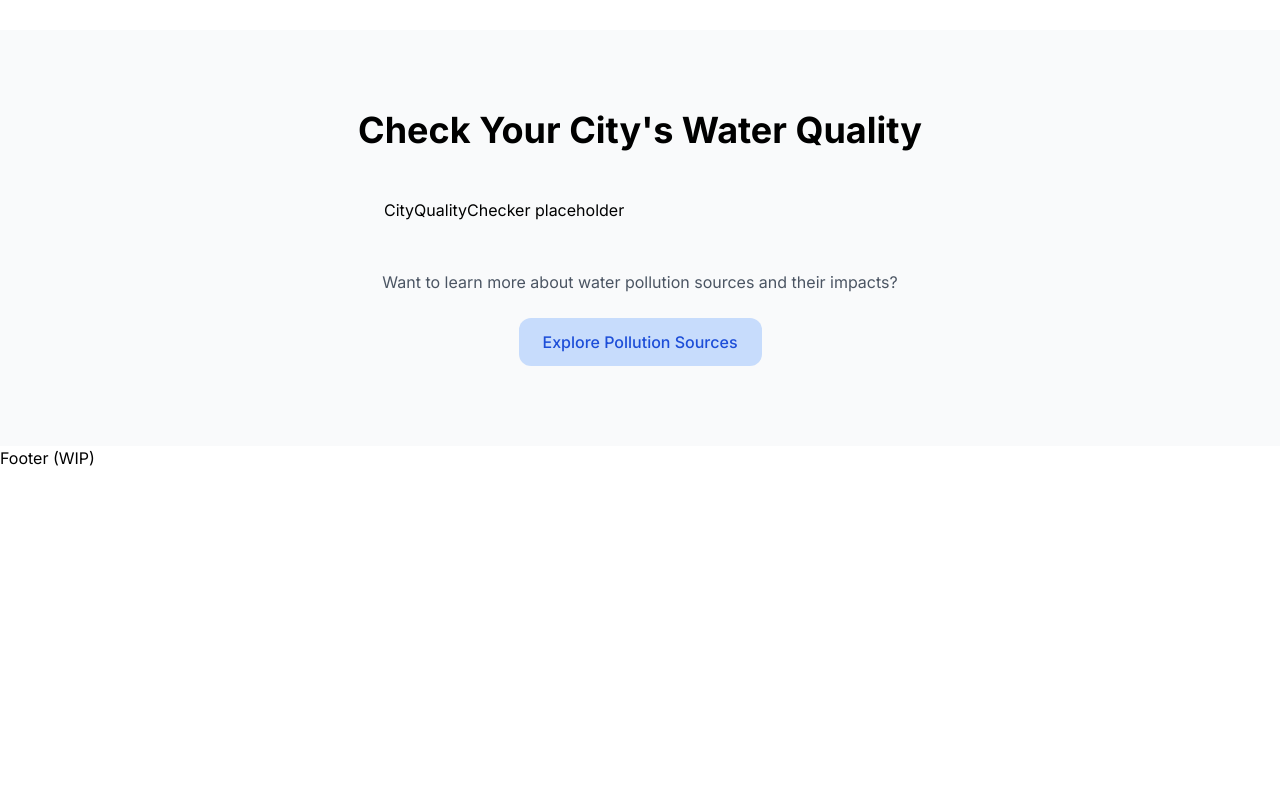
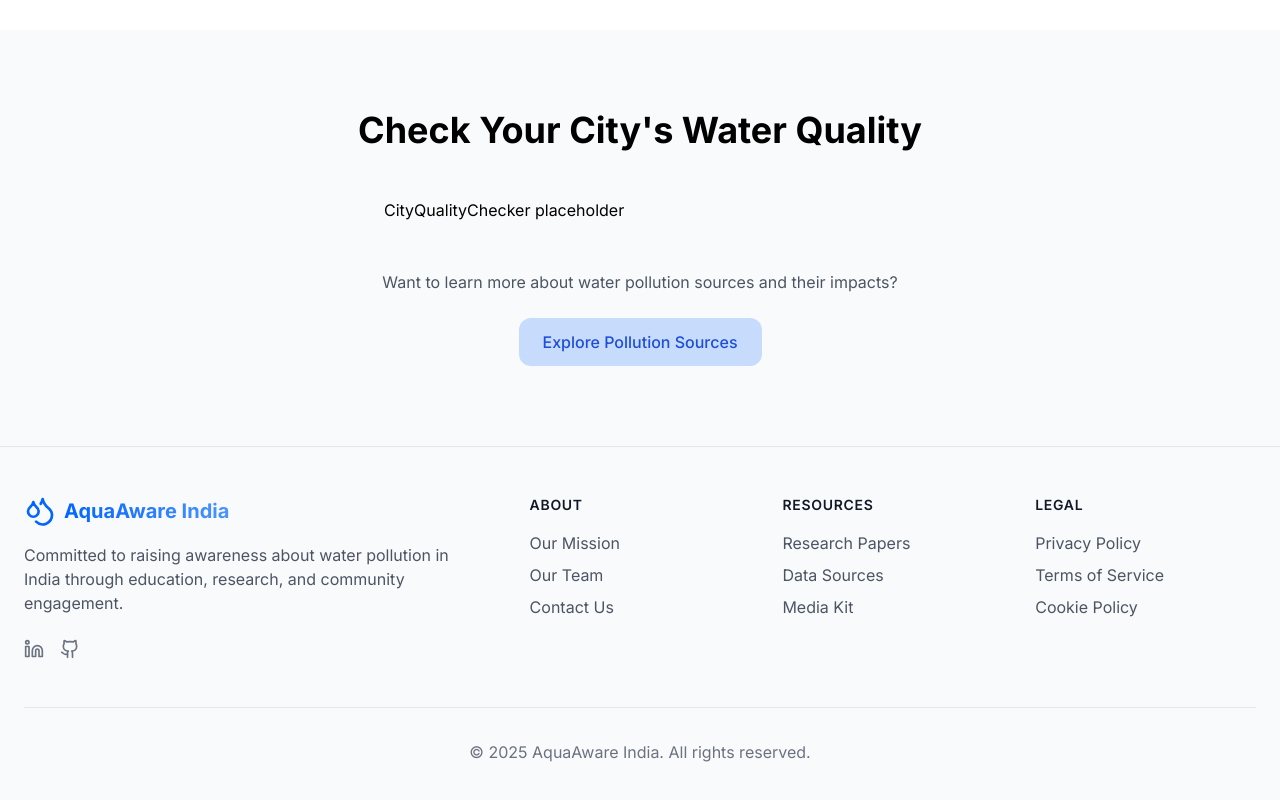
Before and after one commit to nawseekhiya/aqua-aware, a React (Vite) app in the folder client/: page / in a window 1280 px wide. Shown: the part 1994-2794 px from the top of the page. Before the commit the page ends 2464 px from the top, so only its background shows below. Built offline with nearby package versions, Linux system fonts and the light colour scheme.

Commit message:
feat(client): add full layout of Footer

```diff
--- a/client/src/components/layout/Footer.tsx
+++ b/client/src/components/layout/Footer.tsx
@@ -1,11 +1,101 @@
-import React from 'react'
+import { Droplets, Linkedin, Github } from 'lucide-react';
+import { Link } from 'react-router-dom';
 
 const Footer = () => {
+  const currentYear = new Date().getFullYear();
+
+  const footerLinks = [
+    {
+      title: 'About',
+      links: [
+        { name: 'Our Mission', href: '/about#mission' },
+        { name: 'Our Team', href: '/about#team' },
+        { name: 'Contact Us', href: '/about#contact' },
+      ],
+    },
+    {
+      title: 'Resources',
+      links: [
+        { name: 'Research Papers', href: '/research-papers' },
+        { name: 'Data Sources', href: '/data-sources' },
+        { name: 'Media Kit', href: '/media-kit' },
+      ],
+    },
+    {
+      title: 'Legal',
+      links: [
+        { name: 'Privacy Policy', href: '/privacy-policy' },
+        { name: 'Terms of Service', href: '/terms-of-service' },
+        { name: 'Cookie Policy', href: '/cookie-policy' },
+      ],
+    },
+  ];
+
+  const socialLinks = [
+    { name: 'LinkedIn', icon: Linkedin, href: 'https://www.linkedin.com/in/iamabhishekmohanty/' },
+    { name: 'GitHub', icon: Github, href: 'https://github.com/nawseekhiya/aqua-aware' },
+  ];
+
   return (
-    <div>
-      Footer (WIP)
-    </div>
-  )
-}
+    <footer className="bg-gray-50 dark:bg-gray-950 border-t border-gray-200 dark:border-gray-800 transition-colors duration-300">
+      <div className="container mx-auto px-6 py-12">
+        <div className="grid grid-cols-1 md:grid-cols-2 lg:grid-cols-5 gap-8">
+          <div className="lg:col-span-2">
+            <Link to="/" className="flex items-center space-x-2">
+              <Droplets className="h-8 w-8 text-blue-600" />
+              <span className="text-xl font-bold bg-clip-text text-transparent bg-gradient-to-r from-blue-600 to-blue-400">
+                AquaAware India
+              </span>
+            </Link>
+            <p className="mt-4 text-gray-600 dark:text-gray-400 max-w-md">
+              Committed to raising awareness about water pollution in India through education, research, and community engagement.
+            </p>
+            <div className="mt-6 flex space-x-4">
+              {socialLinks.map((item) => {
+                const Icon = item.icon;
+                return (
+                  <a
+                    key={item.name}
+                    href={item.href}
+                    className="text-gray-500 hover:text-blue-600 dark:text-gray-400 dark:hover:text-blue-400 transition-colors duration-300"
+                    aria-label={item.name}
+                  >
+                    <Icon className="h-5 w-5" />
+                  </a>
+                );
+              })}
+            </div>
+          </div>
 
-export default Footer
+          {footerLinks.map((group) => (
+            <div key={group.title}>
+              <h3 className="text-sm font-semibold text-gray-900 dark:text-white uppercase tracking-wider">
+                {group.title}
+              </h3>
+              <ul className="mt-4 space-y-2">
+                {group.links.map((link) => (
+                  <li key={link.name}>
+                    <a
+                      href={link.href}
+                      className="text-gray-600 hover:text-blue-600 dark:text-gray-400 dark:hover:text-blue-400 transition-colors duration-300"
+                    >
+                      {link.name}
+                    </a>
+                  </li>
+                ))}
+              </ul>
+            </div>
+          ))}
+        </div>
+
+        <div className="mt-12 pt-8 border-t border-gray-200 dark:border-gray-800">
+          <p className="text-center text-gray-500 dark:text-gray-400">
+            © {currentYear} AquaAware India. All rights reserved.
+          </p>
+        </div>
+      </div>
+    </footer>
+  );
+};
+
+export default Footer;
```
